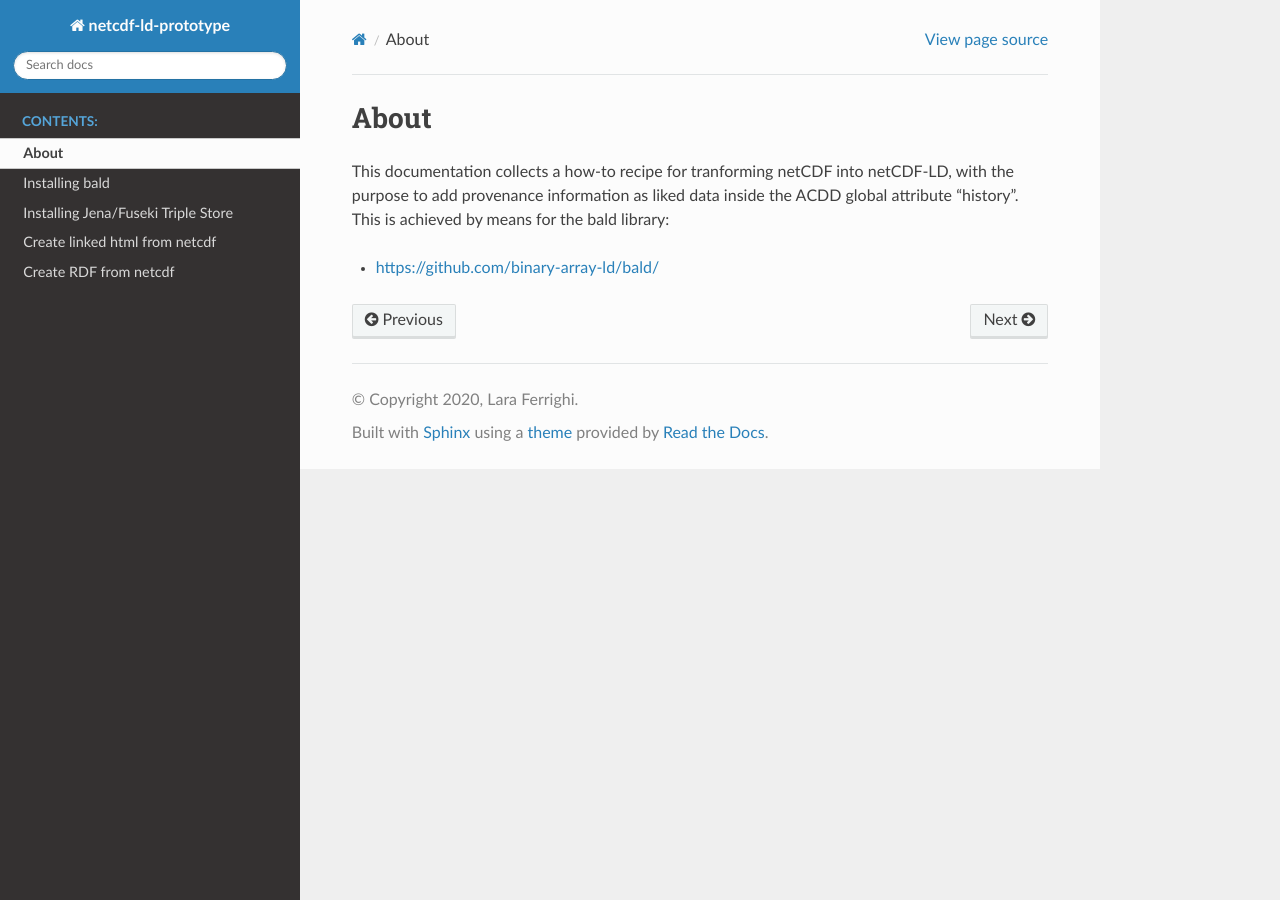
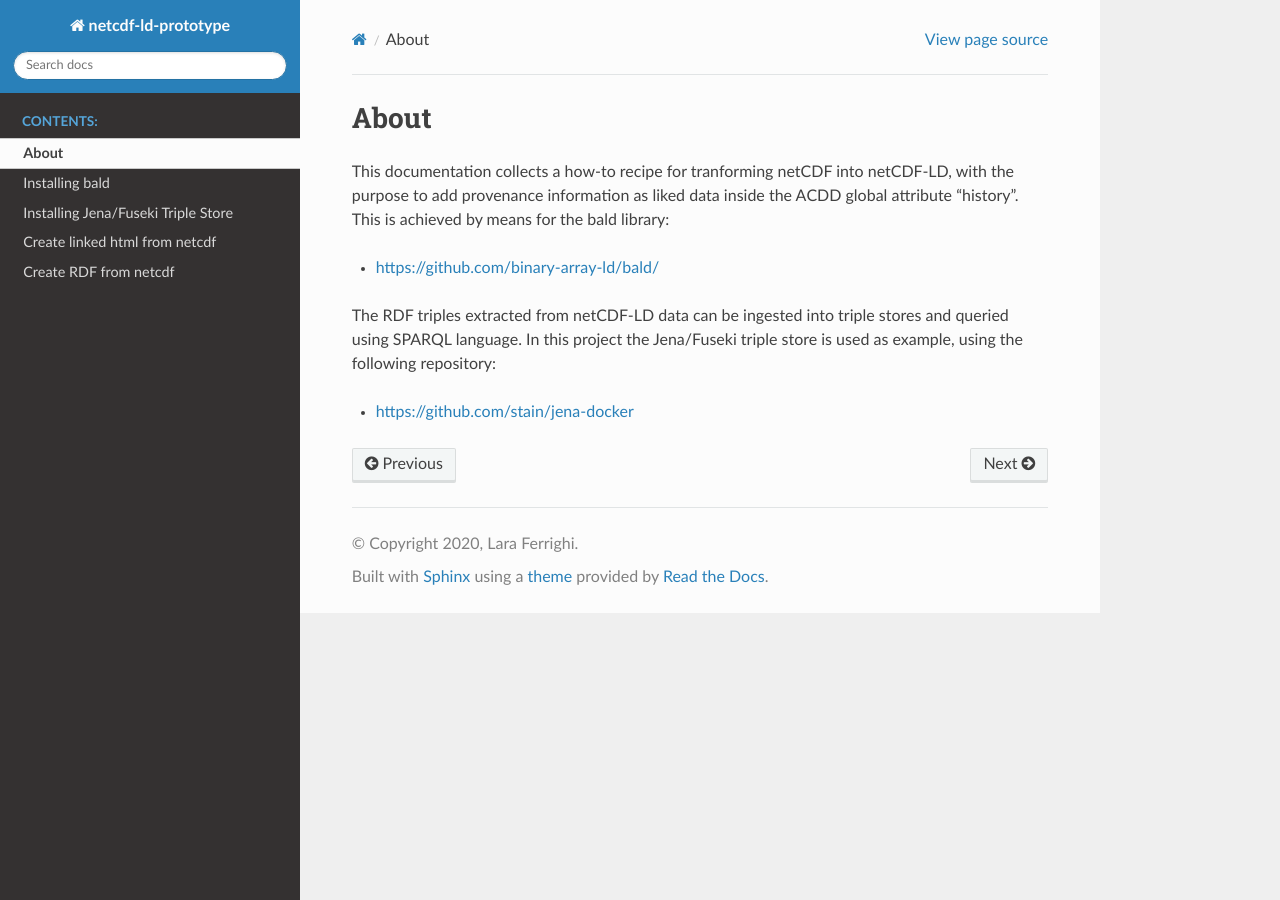
Before and after one commit to ferrighi/netcdf-ld-prototype, a Sphinx documentation site: the page built from source/about.rst, in a window 1280 px wide. Built offline with Sphinx 7.4.7 and the Read the Docs theme 2.0.0, drawn with Linux system fonts in a browser that asks for light colours.

Commit message:
update doc

```diff
--- a/source/about.rst
+++ b/source/about.rst
@@ -5,3 +5,8 @@
 as liked data inside the ACDD global attribute "history". This is achieved by means for the bald library:
 
 - https://github.com/binary-array-ld/bald/
+
+The RDF triples extracted from netCDF-LD data can be ingested into triple stores and queried using SPARQL language. In this project the Jena/Fuseki
+triple store is used as example, using the following repository:
+
+- https://github.com/stain/jena-docker
```
